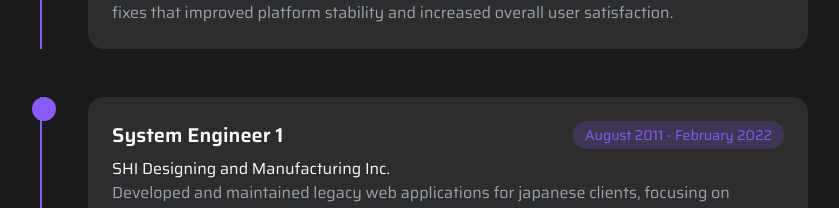
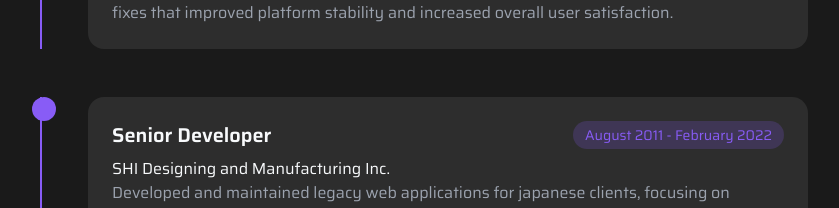
Before and after one commit to aprilbrabante/april-blanco-portfolio-react, a React (Vite) app: page / in a window 1280 px wide. Shown: the part 3223-3431 px from the top of the page, without its empty margins (216-1055 px from the left). Built offline with nearby package versions, Linux system fonts and the light colour scheme.

Commit message:
modified codes

```diff
--- a/src/assets/assets.js
+++ b/src/assets/assets.js
@@ -143,7 +143,7 @@ export const workData = [
     color: "purple"
   },
   {
-    role: "System Engineer 1",
+    role: "Senior Developer",
     company: "SHI Designing and Manufacturing Inc.",
     duration: "August 2011 - February 2022",
     description:
--- a/src/components/Projects.jsx
+++ b/src/components/Projects.jsx
@@ -6,10 +6,10 @@ import { FaArrowRight } from 'react-icons/fa'
 const Projects = () => {
   return (
     <motion.div
-        initial={{opacity:0, y:50}}
-        whileInView={{opacity:1, y:0}}
-        transition={{duration:1, ease:'easeOut'}}
-        viewport={{once: false, amount:0.2}}
+        initial={{ opacity: 0, y: 50 }}
+        whileInView={{ opacity: 1, y: 0 }}
+        transition={{ duration: 1, ease: 'easeOut' }}
+        viewport={{ once: true, amount: 0.2 }}
         id='projects'
         className='py-20 bg-dark-200'
     >
```
